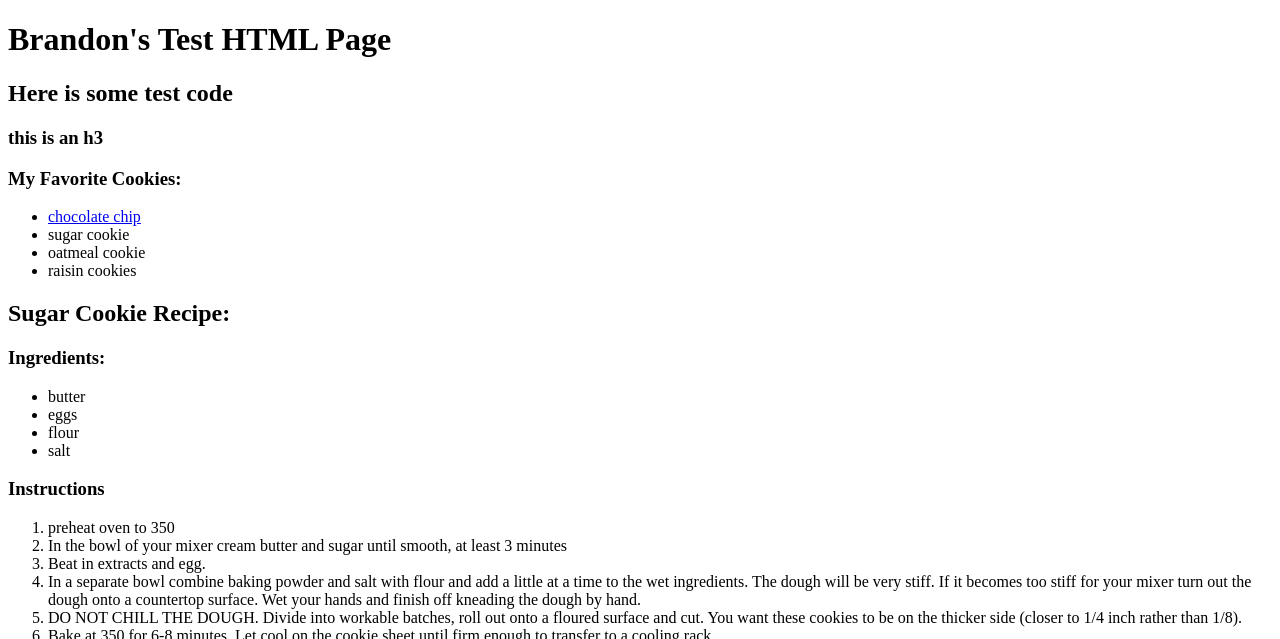
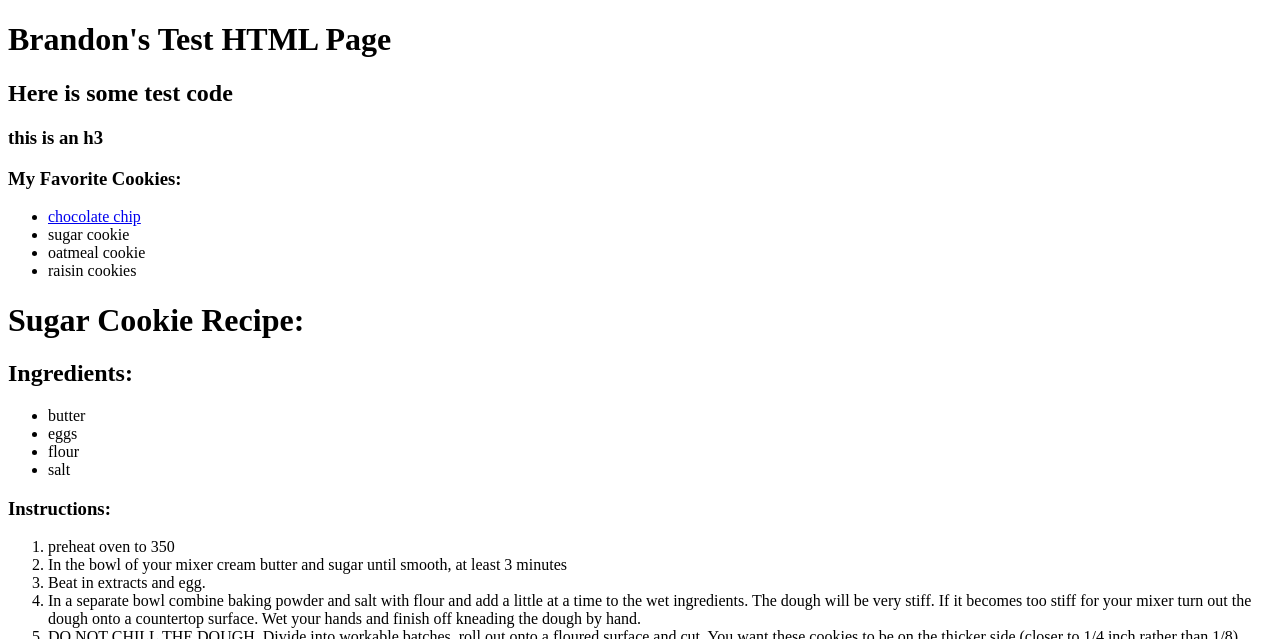
Before and after one commit to slide165/project1, a plain HTML site: page index.html in a window 1280 px wide. Shown: the top 639 px of the page. Drawn offline with Linux system fonts and the light colour scheme.

Commit message:
updated headers

```diff
--- a/index.html
+++ b/index.html
@@ -25,9 +25,9 @@
   </header>
 
 <main>
-  <h2>Sugar Cookie Recipe:</h2>
+  <h1>Sugar Cookie Recipe:</h1>
 
-  <h3>Ingredients:</h3>
+  <h2>Ingredients:</h2>
   <ul>
     <li>butter</li>
     <li>eggs</li>
@@ -35,7 +35,7 @@
     <li>salt</li>
   </ul>
 
-    <h3>Instructions</h3>
+    <h3>Instructions:</h3>
   <ol>
     <li>preheat oven to 350</li>
     <li>In the bowl of your mixer cream butter and sugar until smooth, at least 3 minutes</li>
```
